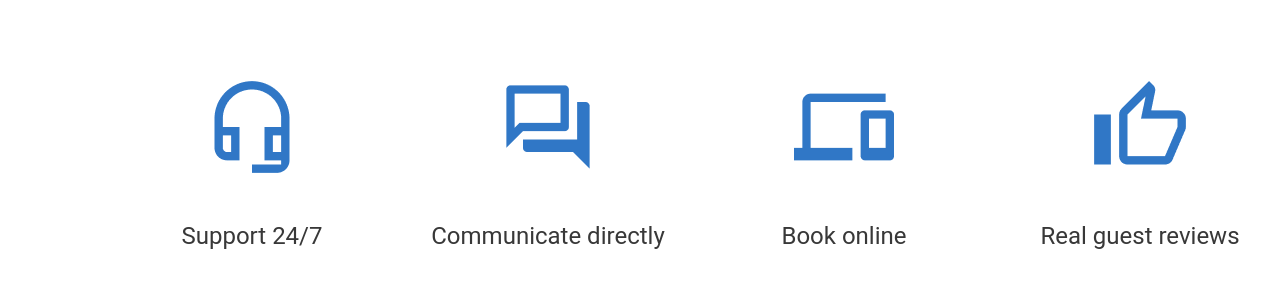
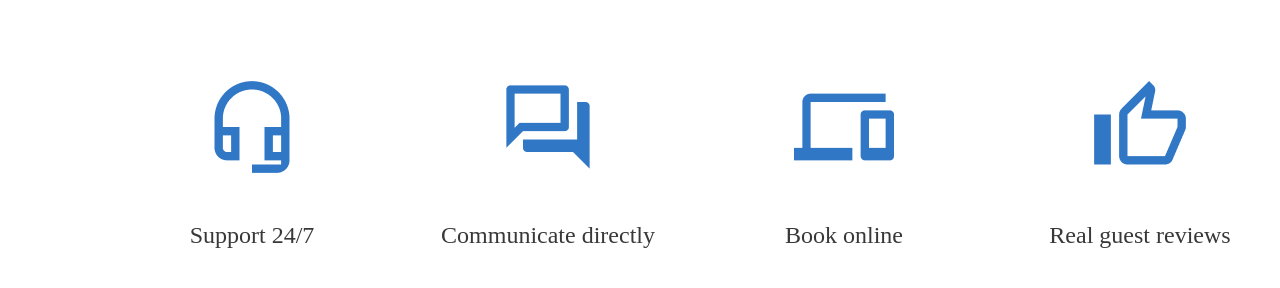
Before and after one commit to Irina9K/if-html, a website: page lesson-4/index.html in a window 1280 px wide. Shown: the part 194-482 px from the top of the page. Drawn offline with Linux system fonts and the light colour scheme; a web font is replaced by a local one.

Commit message:
added folder with font Roboto

```diff
--- a/lesson-4/styles/style.css
+++ b/lesson-4/styles/style.css
@@ -38,7 +38,7 @@ hr {
   width: 296px;
   margin: 0 auto;
   float: left;
-  font-family: Roboto;
+  font-family: Roboto sans-serif;
   font-weight: 400;
 }
 
```
Also changed, not shown: lesson-4/fonts/Roboto-Medium.woff (added).
